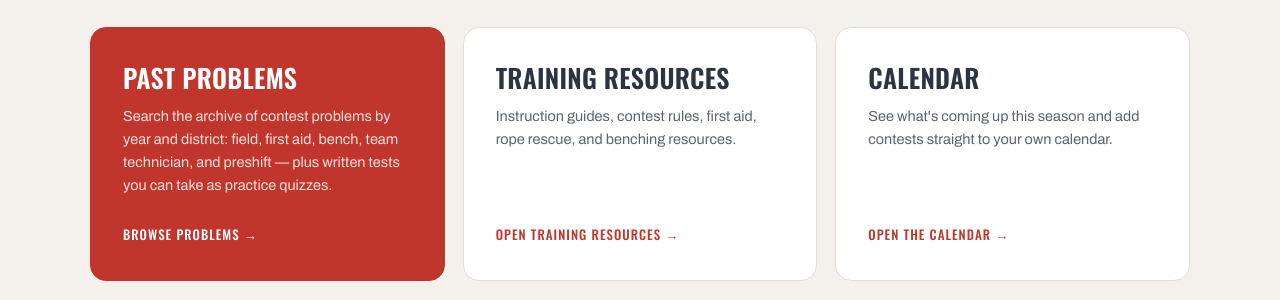
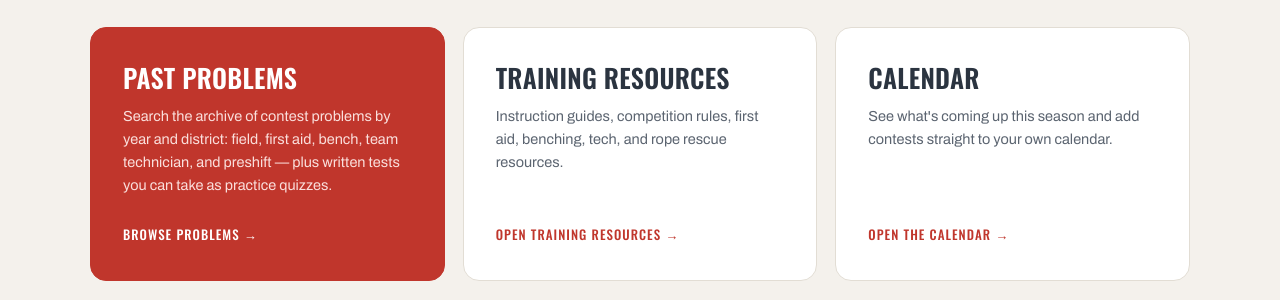
Before and after one commit to jakeolson657/Mine_Rescue_Center, a Django app: page / in a window 1280 px wide. Shown: the part 558-858 px from the top of the page. Run offline with Django 5.2, Linux system fonts and the light colour scheme.

Commit message:
Match the homepage Training Resources card to the Training page order
Co-Authored-By: Claude Opus 5.5 <noreply@anthropic.com>

```diff
--- a/pages/templates/landing.html
+++ b/pages/templates/landing.html
@@ -208,7 +208,7 @@
         </a>
         <a class="explore-card" href="{% url 'training_resources' %}">
             <h3>Training Resources</h3>
-            <p>Instruction guides, contest rules, first aid, rope rescue, and benching resources.</p>
+            <p>Instruction guides, competition rules, first aid, benching, tech, and rope rescue resources.</p>
             <span class="go">Open Training Resources &rarr;</span>
         </a>
         <a class="explore-card" href="{% url 'calendar' %}">
```
